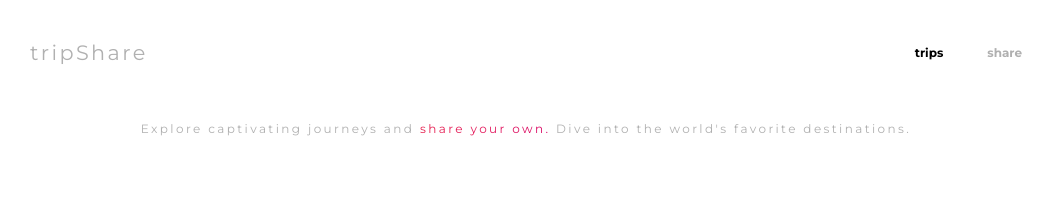
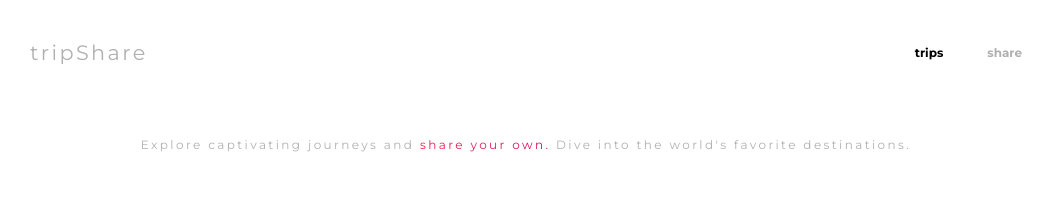
Before and after one commit to danicodes01/trip-share, a Next.js app: page /trips in a window 1280 px wide. Shown: the top 211 px of the page, without its empty margins (114-1167 px from the left). Built offline with nearby package versions, Linux system fonts and the light colour scheme; no server answers; the database is empty.

Commit message:
TS032: Adjusting margin on headers

```diff
--- a/app/page.module.css
+++ b/app/page.module.css
@@ -1,7 +1,7 @@
 .header {
   display: flex;
   gap: 3rem;
-  margin: 1rem auto;
+  margin: 2rem auto;
   width: 90%;
   max-width: 75rem;
   flex-direction: column;
--- a/app/trips/[tripSlug]/page.module.css
+++ b/app/trips/[tripSlug]/page.module.css
@@ -1,7 +1,7 @@
 .header {
   display: flex;
   flex-direction: column;
-  margin: auto;
+  margin: 2rem auto;
   max-width: 30rem;
   box-shadow: 0 0 2px rgba(0, 0, 0, 0.3);
   border-radius: 4px;
--- a/app/trips/page.module.css
+++ b/app/trips/page.module.css
@@ -1,6 +1,6 @@
 .header {
     gap: 3rem;
-    margin:1rem auto 5rem auto;
+    margin:2rem auto 5rem auto;
     width: 90%;
     max-width: 75rem;
     color: var(--color-grey-900);
```
